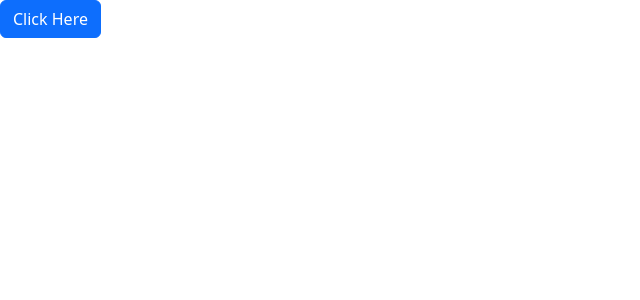
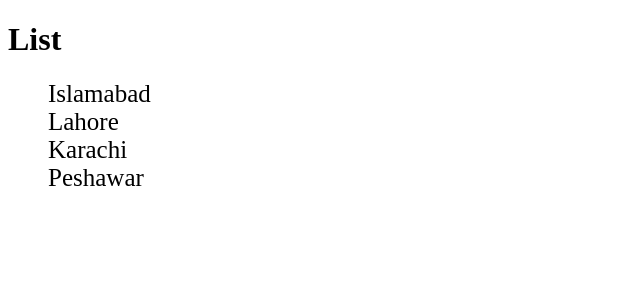
Before and after one commit to FarazRashid/ReactPractice, a React (Vite) app in the folder react-app/: page / in a window 1280 px wide. Shown: the top 300 px of the page, without its empty margins (0-640 px from the left). Built offline with nearby package versions, Linux system fonts and the light colour scheme.

Commit message:
Adds vanilla css

```diff
--- a/react-app/src/App.tsx
+++ b/react-app/src/App.tsx
@@ -1,21 +1,15 @@
-import { Button } from "./components/Button";
-import { Alert } from "./components/Alert";
-import { useState } from "react";
+import ListGroup from "./components/ListGroup";
 
 function App() {
-  const [clicked, setClicked] = useState(false);
+  const list = ["Islamabad", "Lahore", "Karachi", "Peshawar"];
 
-  function handleClick() {
-    setClicked((prevValue) => !prevValue);
-  }
+  const onClick = (item: string) => {
+    console.log(item);
+  };
 
   return (
     <div>
-      {clicked && <Alert clicked={handleClick} />}
-      <Button type="primary" onClick={handleClick}>
-        {" "}
-        Click Here
-      </Button>
+      <ListGroup items={list} heading="List" onSelectItem={onClick} />
     </div>
   );
 }
--- /dev/null
+++ b/react-app/src/components/ListGroup/ListGroup.css
@@ -0,0 +1,7 @@
+.list-group {
+  list-style: none;
+}
+
+.list-group-item {
+  font-size: 25px;
+}
--- a/react-app/src/components/ListGroup.tsx
+++ b/react-app/src/components/ListGroup/ListGroup.tsx
@@ -1,4 +1,5 @@
 import { useState } from "react";
+import "./ListGroup.css";
 
 interface Props {
   items: string[];
--- /dev/null
+++ b/react-app/src/components/ListGroup/index.tsx
@@ -0,0 +1,3 @@
+import ListGroup from "./ListGroup";
+
+export default ListGroup;
--- a/react-app/src/main.tsx
+++ b/react-app/src/main.tsx
@@ -1,7 +1,6 @@
 import React from "react";
 import ReactDOM from "react-dom/client";
 import App from "./App.tsx";
-import "bootstrap/dist/css/bootstrap.css";
 
 ReactDOM.createRoot(document.getElementById("root")!).render(
   <React.StrictMode>
```
